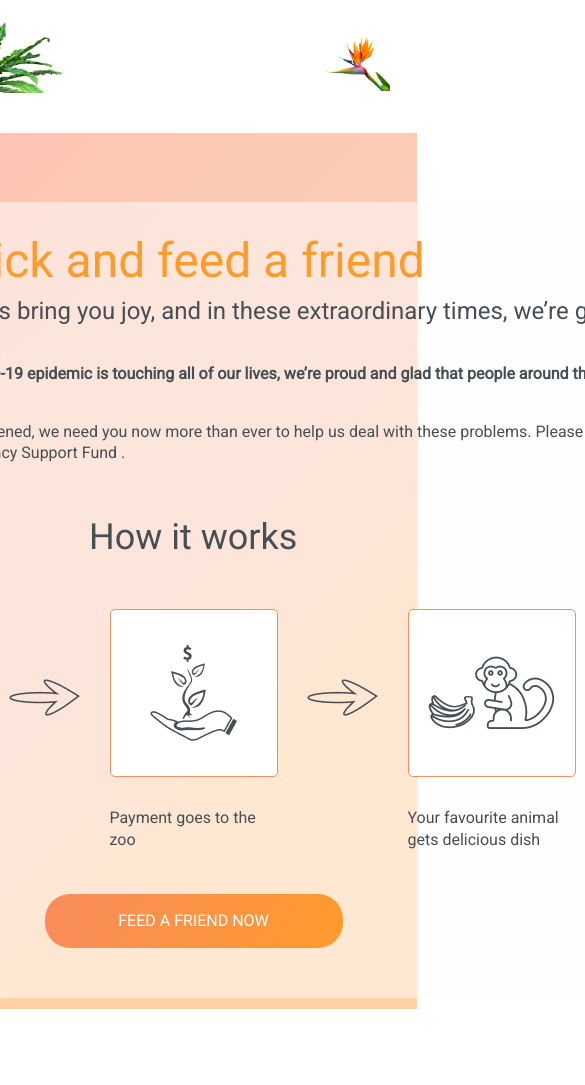
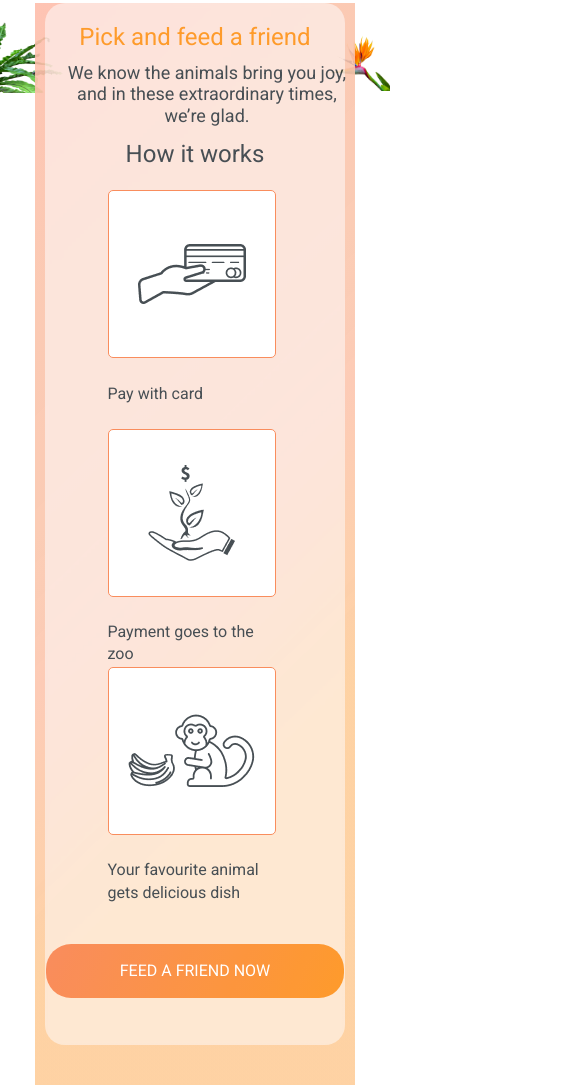
Before and after one commit to marichemia/online-zoo, a plain HTML site: page index.html in a window 390 px wide. Shown: the part 2279-3364 px from the top of the page, 585 px wide, since content can reach past the window. Before the commit the page ends 3288 px from the top, so only its background shows below. Drawn offline with Linux system fonts and the light colour scheme.

Commit message:
Update main-media.css

```diff
--- a/main-media.css
+++ b/main-media.css
@@ -406,4 +406,120 @@
     }
 }
 
-@media (max-width: 995px) {}
+@media (max-width: 995px) {
+    .section-4 {
+        width: 640px;
+        height: 781px;
+        padding: 0px 0px 0px 0px;
+        margin-top: 20px;
+    }
+
+    .section-4-content {
+        width: 640px;
+        height: 741px;
+    }
+
+    .section-4-txt-container {
+        width: 600px;
+    }
+
+    .section-4-txt-container h3 {
+        width: 600px;
+        height: 52px;
+    }
+
+    .section-4-txt-container h4 {
+        width: 600px;
+        height: 42px;
+    }
+
+    .section-4-txt-container p {
+        width: 600px;
+        height: 42px;
+    }
+
+    .section-4-img-container {
+        width: 588px;
+    }
+
+    .how-it-works {
+        width: 588px;
+        height: 244px;
+    }
+
+    .arrow-img {
+        display: none;
+    }
+
+    header {
+        width: 640px;
+    }
+}
+
+@media (max-width: 635px) {
+
+
+    .section-4-txt-container h4,
+    .section-4-txt-container p {
+        display: none;
+    }
+
+    .section-4-txt-container {
+        width: 297px;
+        height: 96px;
+    }
+
+    .section-4-txt-container h3 {
+        width: 297px;
+        height: 66px;
+        text-align: center;
+        font-size: 18px;
+    }
+
+    .section-4-img-container {
+        width: 175px;
+        height: 225px;
+        margin-top: 0px;
+    }
+
+    .how-it-works {
+        flex-direction: column;
+        width: 175px;
+        height: 715px;
+    }
+
+    .section-4-img-container h2 {
+        width: 139px;
+        font-size: 24px;
+        text-align: center;
+        margin-top: 40px;
+        margin-bottom: 20px;
+    }
+
+    .section-4-content {
+        width: 300px;
+        height: 1042px;
+        padding: 0px 0px 0px 0px;
+        justify-content: initial;
+    }
+
+    .section-4 {
+        width: 320px;
+        height: 1082px;
+        margin: -130px 0px 0px 0px;
+    }
+
+    .section-4-txt-container h2 {
+        font-size: 24px;
+        text-align: center;
+        width: 232px;
+        height: 44px;
+        margin-top: 20px;
+        margin-bottom: 10px;
+    }
+
+    .section-4-content button {
+        position: relative;
+        top: 620px;
+    }
+}
```
